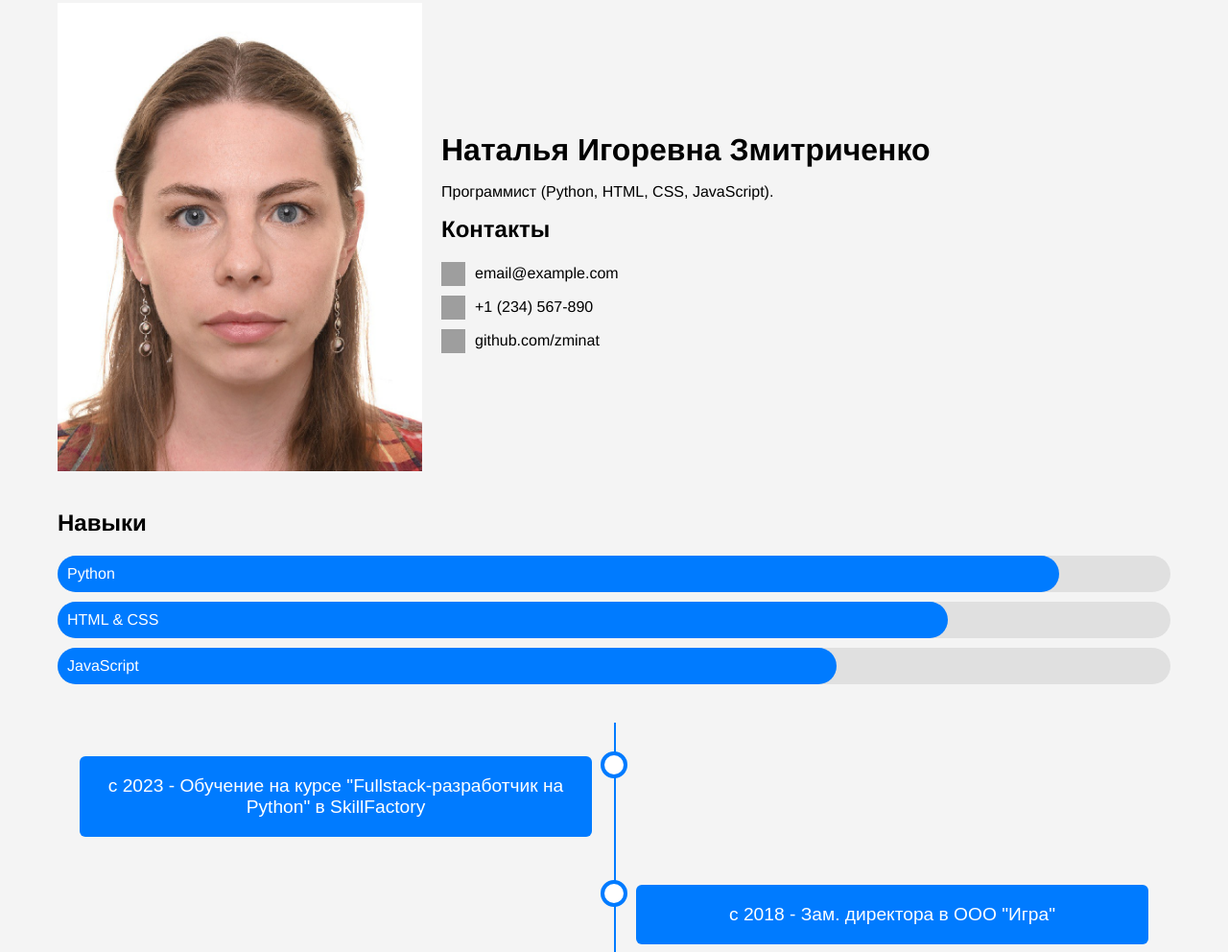
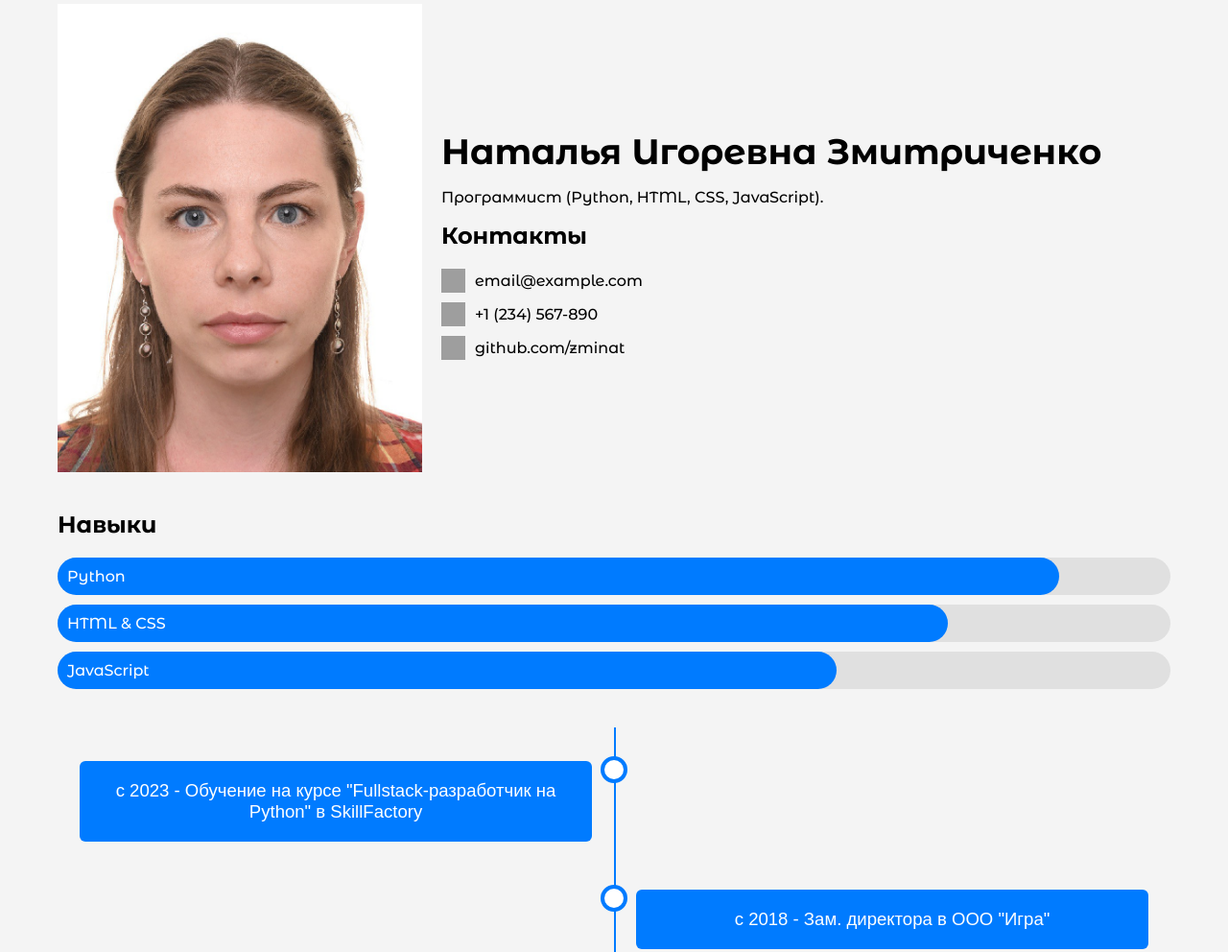
Before and after one commit to zminat/moduleE10_homework, a plain HTML site: page index.html in a window 1280 px wide. Shown: the part 133-1125 px from the top of the page at 96% size. Drawn offline with Linux system fonts and the light colour scheme; grey boxes are pictures that could not be loaded.

Commit message:
Added Google Fonts and calc function

```diff
--- a/styles.css
+++ b/styles.css
@@ -1,10 +1,14 @@
+@import url('https://fonts.googleapis.com/css2?family=Montserrat+Alternates:ital,wght@0,100;0,200;0,300;0,400;0,500;0,600;0,700;0,800;0,900;1,100;1,200;1,300;1,400;1,500;1,600;1,700;1,800;1,900&display=swap');
+
 * {
     box-sizing: border-box;
 }
 
 body {
     background-color: #f4f4f4;
-    font-family: Helvetica, sans-serif;
+    font-family: "Montserrat Alternates", sans-serif;
+    font-weight: 500;
+    font-style: normal;
     color: white;
 }
 
@@ -41,7 +45,7 @@ header {
 
 .profile h1 {
     margin-bottom: 10px;
-    font-size: 2rem;
+    font-size: calc(1.5rem + 1vw);
 }
 
 /* Contacts Section */
@@ -89,6 +93,7 @@ header {
     background-color: #007bff;
     color: white;
     border-radius: 20px;
+    width: calc(70% + 10%);
 }
 
 /* Timeline */
@@ -154,7 +159,7 @@ header {
     padding: 20px;
     text-align: center;
     outline: none;
-    font-size: 1.2rem;
+    font-size: calc(1rem + 0.2vw);
     width: 100%;
 }
 
```
